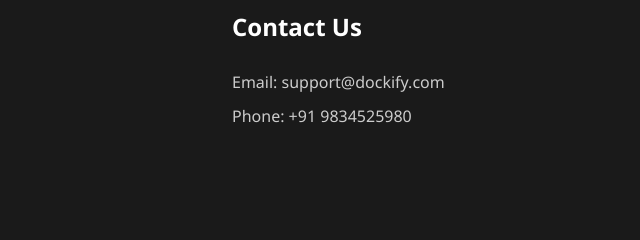
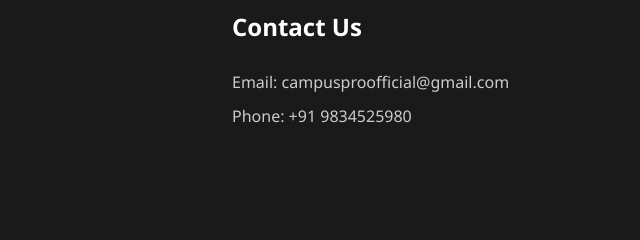
Before and after one commit to Shinde-Nitin/Dockify, a plain HTML site: page index.html in a window 1280 px wide. Shown: the part 1235-1475 px from the top of the page, 640-1280 px from the left. Drawn offline with Linux system fonts and the light colour scheme.

Commit message:
index.html updated

```diff
--- a/index.html
+++ b/index.html
@@ -74,7 +74,7 @@
             </div>
             <div class="footer-section">
                 <h3>Contact Us</h3>
-                <p>Email: support@dockify.com</p>
+                <p>Email: campusproofficial@gmail.com</p>
                 <p>Phone: +91 9834525980</p>
             </div>
         </div>
```
